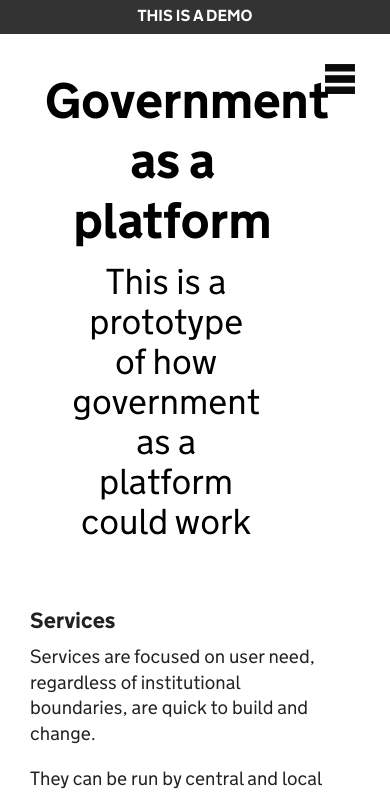
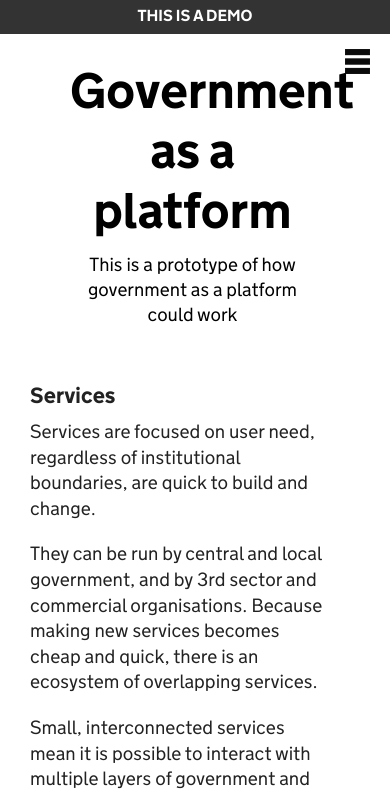
Before and after one commit to sausages-of-the-future/www, a Flask app: page / in a window 390 px wide. Shown: the top 794 px of the page. Run offline with Flask 2, Linux system fonts and the light colour scheme.

Commit message:
bit more hacky css tweaks to bring demo in line with others

```diff
--- a/www/static/css/main.css
+++ b/www/static/css/main.css
@@ -829,3 +829,95 @@ ul.links li > a:after {
   margin-top: 0px;
   margin-bottom: 50px;
 }
+
+
+@media only screen and (max-width : 720px) {
+
+  #global-header .text-sub-header {
+      text-align: center;
+      padding-top: 10px;
+      padding-left: 15px;
+      padding-right:15px;
+      font-size: 24px;
+      line-height: 30px;
+      font-weight: 400;
+  }
+
+  .findings-column{
+    height: 300px;
+  }
+   .concept-column{
+    height: 300px;
+  }
+   .demo-column{
+    height: 300px;
+  }
+
+  .infrastructure h2 {
+    text-align: left;
+    padding-left: 15px;
+    padding-right: 15px;
+  }
+
+  #global-nav {
+    margin-top: 0px;
+    margin-right: -10px;
+  }
+
+}
+
+@media only screen and (max-width : 480px) {
+
+  #global-header .text-sub-header {
+      padding-top: 10px;
+      padding-left: 10px;
+      padding-right:10px;
+      font-size: 19px;
+      line-height: 25px;
+  }
+
+  .summary-subhead {
+    font-size: 24px;
+    padding-bottom: 30px;
+    line-height: 30px;
+  }
+
+  .summary-detail-text {
+    font-size: 19px;
+    line-height: 25px;
+  }
+
+  .info-page {
+    margin-top: 30px;
+  }
+
+  .intro-para {
+    font-weight: 700;
+    font-size: 19px;
+    margin-bottom: 15px;
+    margin-top: 15px;
+  }
+
+  #global-header .text-header {
+    font-size: 50px;
+  }
+
+  #global-header .header-wrapper {
+    margin-right: 5px;
+    padding: 0px 40px 0px 40px;
+  }
+
+
+  #global-nav > a {
+      height: 25px;
+      width: 25px;
+  }
+
+  #infrastructure-image {
+    background: url(/static/images/greenpaper/four-levels-zoom-b.png) no-repeat;
+    background-size: contain;
+    background-position: 50% 50%, center;
+    height: 700px;
+  }
+
+}
```
